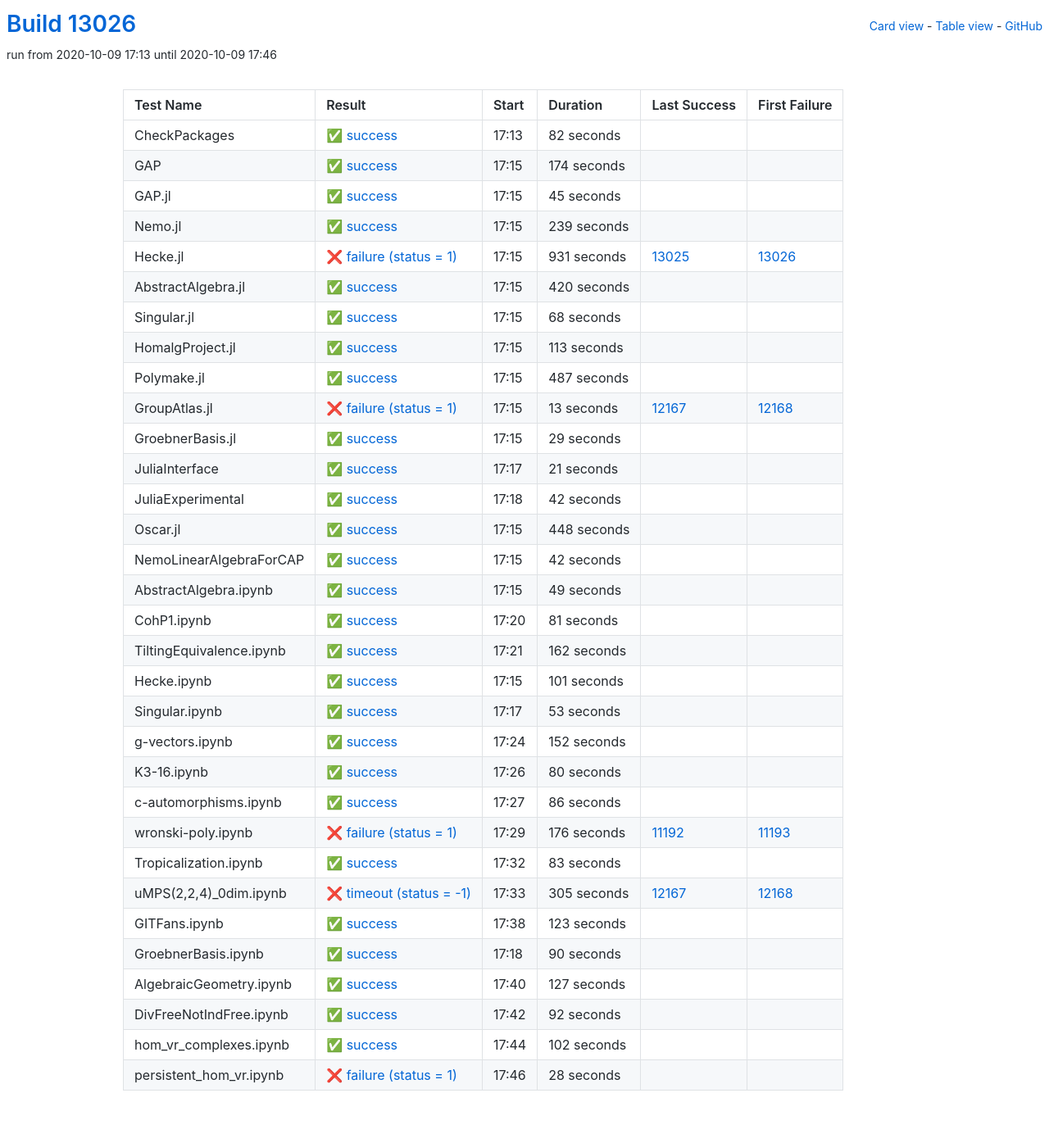
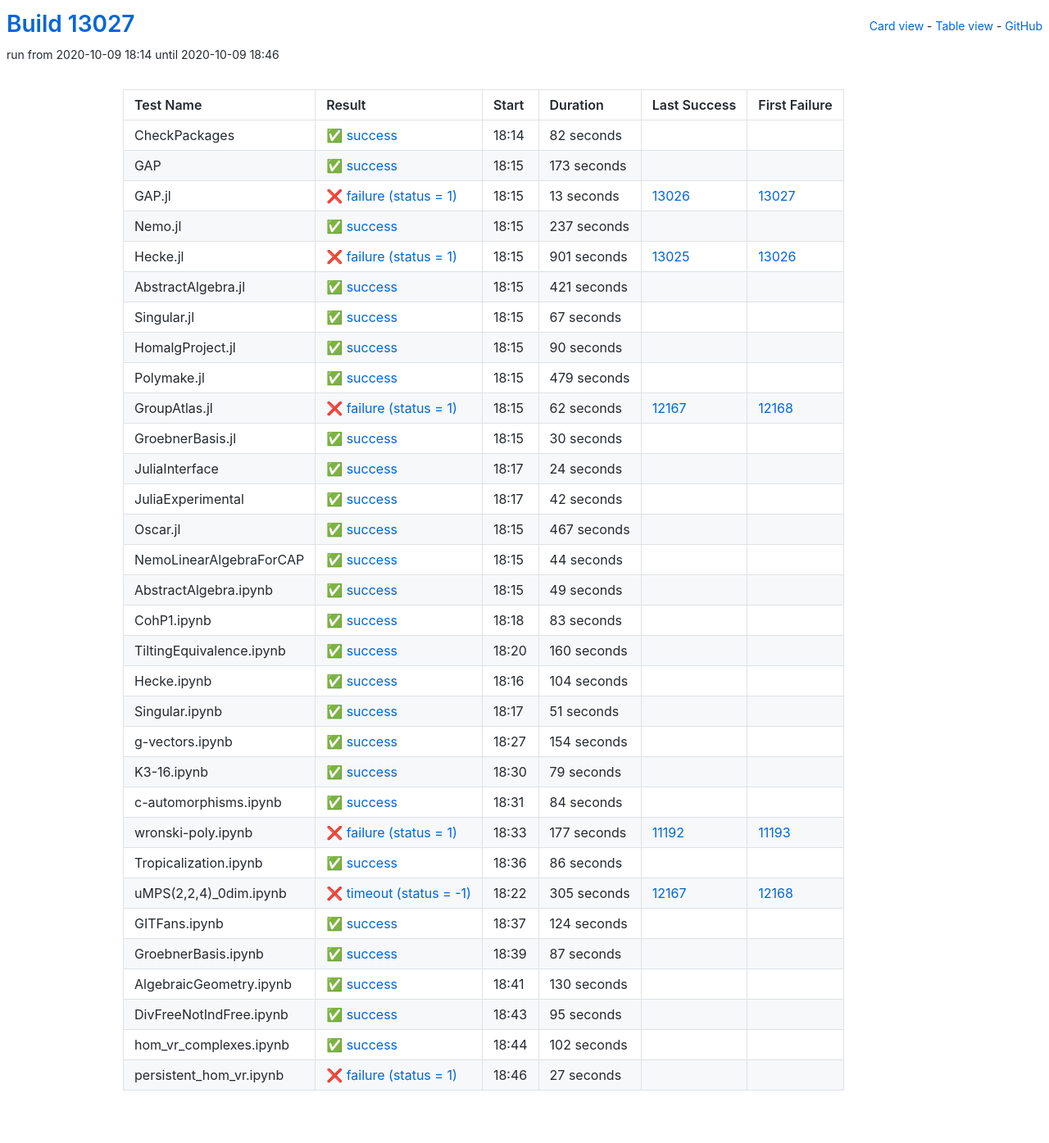
Before and after one commit to oscar-system/oscar-ci-status, a Jekyll site: the page built from table.html, in a window 1280 px wide. Shown: the whole page at 82% size. Built offline with Jekyll 4.4.1, drawn with Linux system fonts in a browser that asks for light colours.

Commit message:
Build #13027

```diff
--- a/_data/ci.yml
+++ b/_data/ci.yml
@@ -1,6 +1,6 @@
 ---
-build: 13026
-build_url: https://oscarci.mathematik.uni-kl.de/job/oscar/13026/
+build: 13027
+build_url: https://oscarci.mathematik.uni-kl.de/job/oscar/13027/
 job: oscar
 organization: oscar-system
 repo: oscar-ci-status
@@ -8,8 +8,8 @@
 tests:
 - name: CheckPackages
   id: checkpackages
-  log: https://oscarci.mathematik.uni-kl.de/job/oscar/13026/artifact/logs/build-13026/CheckPackages.log
-  start: 2020-10-09 17:13
+  log: https://oscarci.mathematik.uni-kl.de/job/oscar/13027/artifact/logs/build-13027/CheckPackages.log
+  start: 2020-10-09 18:14
   success: true
   exitcode: 0
   status: success
@@ -20,140 +20,140 @@
   first_failure_url:
 - name: GAP
   id: gap
-  log: https://oscarci.mathematik.uni-kl.de/job/oscar/13026/artifact/logs/build-13026/GAP.log
-  start: 2020-10-09 17:15
+  log: https://oscarci.mathematik.uni-kl.de/job/oscar/13027/artifact/logs/build-13027/GAP.log
+  start: 2020-10-09 18:15
   success: true
   exitcode: 0
   status: success
-  duration: 174
+  duration: 173
   last_success: false
   last_success_url:
   first_failure: false
   first_failure_url:
 - name: GAP.jl
   id: gap-jl
-  log: https://oscarci.mathematik.uni-kl.de/job/oscar/13026/artifact/logs/build-13026/GAP.jl.log
-  start: 2020-10-09 17:15
+  log: https://oscarci.mathematik.uni-kl.de/job/oscar/13027/artifact/logs/build-13027/GAP.jl.log
+  start: 2020-10-09 18:15
+  success: false
+  exitcode: 1
+  status: failure
+  duration: 13
+  last_success: 13026
+  last_success_url: https://oscarci.mathematik.uni-kl.de/job/oscar/13026/
+  first_failure: 13027
+  first_failure_url: https://oscarci.mathematik.uni-kl.de/job/oscar/13027/
+- name: Nemo.jl
+  id: nemo-jl
+  log: https://oscarci.mathematik.uni-kl.de/job/oscar/13027/artifact/logs/build-13027/Nemo.jl.log
+  start: 2020-10-09 18:15
   success: true
   exitcode: 0
   status: success
-  duration: 45
-  last_success: false
-  last_success_url:
-  first_failure: false
-  first_failure_url:
-- name: Nemo.jl
-  id: nemo-jl
-  log: https://oscarci.mathematik.uni-kl.de/job/oscar/13026/artifact/logs/build-13026/Nemo.jl.log
-  start: 2020-10-09 17:15
-  success: true
-  exitcode: 0
-  status: success
-  duration: 239
+  duration: 237
   last_success: false
   last_success_url:
   first_failure: false
   first_failure_url:
 - name: Hecke.jl
   id: hecke-jl
-  log: https://oscarci.mathematik.uni-kl.de/job/oscar/13026/artifact/logs/build-13026/Hecke.jl.log
-  start: 2020-10-09 17:15
+  log: https://oscarci.mathematik.uni-kl.de/job/oscar/13027/artifact/logs/build-13027/Hecke.jl.log
+  start: 2020-10-09 18:15
   success: false
   exitcode: 1
   status: failure
-  duration: 931
+  duration: 901
   last_success: 13025
   last_success_url: https://oscarci.mathematik.uni-kl.de/job/oscar/13025/
   first_failure: 13026
   first_failure_url: https://oscarci.mathematik.uni-kl.de/job/oscar/13026/
 - name: AbstractAlgebra.jl
   id: abstractalgebra-jl
-  log: https://oscarci.mathematik.uni-kl.de/job/oscar/13026/artifact/logs/build-13026/AbstractAlgebra.jl.log
-  start: 2020-10-09 17:15
+  log: https://oscarci.mathematik.uni-kl.de/job/oscar/13027/artifact/logs/build-13027/AbstractAlgebra.jl.log
+  start: 2020-10-09 18:15
   success: true
   exitcode: 0
   status: success
-  duration: 420
+  duration: 421
   last_success: false
   last_success_url:
   first_failure: false
   first_failure_url:
 - name: Singular.jl
   id: singular-jl
-  log: https://oscarci.mathematik.uni-kl.de/job/oscar/13026/artifact/logs/build-13026/Singular.jl.log
-  start: 2020-10-09 17:15
+  log: https://oscarci.mathematik.uni-kl.de/job/oscar/13027/artifact/logs/build-13027/Singular.jl.log
+  start: 2020-10-09 18:15
   success: true
   exitcode: 0
   status: success
-  duration: 68
+  duration: 67
   last_success: false
   last_success_url:
   first_failure: false
   first_failure_url:
 - name: HomalgProject.jl
   id: homalgproject-jl
-  log: https://oscarci.mathematik.uni-kl.de/job/oscar/13026/artifact/logs/build-13026/HomalgProject.jl.log
-  start: 2020-10-09 17:15
+  log: https://oscarci.mathematik.uni-kl.de/job/oscar/13027/artifact/logs/build-13027/HomalgProject.jl.log
+  start: 2020-10-09 18:15
   success: true
   exitcode: 0
   status: success
-  duration: 113
+  duration: 90
   last_success: false
   last_success_url:
   first_failure: false
   first_failure_url:
 - name: Polymake.jl
   id: polymake-jl
-  log: https://oscarci.mathematik.uni-kl.de/job/oscar/13026/artifact/logs/build-13026/Polymake.jl.log
-  start: 2020-10-09 17:15
+  log: https://oscarci.mathematik.uni-kl.de/job/oscar/13027/artifact/logs/build-13027/Polymake.jl.log
+  start: 2020-10-09 18:15
   success: true
   exitcode: 0
   status: success
-  duration: 487
+  duration: 479
   last_success: false
   last_success_url:
   first_failure: false
   first_failure_url:
 - name: GroupAtlas.jl
   id: groupatlas-jl
-  log: https://oscarci.mathematik.uni-kl.de/job/oscar/13026/artifact/logs/build-13026/GroupAtlas.jl.log
-  start: 2020-10-09 17:15
+  log: https://oscarci.mathematik.uni-kl.de/job/oscar/13027/artifact/logs/build-13027/GroupAtlas.jl.log
+  start: 2020-10-09 18:15
   success: false
   exitcode: 1
   status: failure
-  duration: 13
+  duration: 62
   last_success: 12167
   last_success_url: https://oscarci.mathematik.uni-kl.de/job/oscar/12167/
   first_failure: 12168
   first_failure_url: https://oscarci.mathematik.uni-kl.de/job/oscar/12168/
 - name: GroebnerBasis.jl
   id: groebnerbasis-jl
-  log: https://oscarci.mathematik.uni-kl.de/job/oscar/13026/artifact/logs/build-13026/GroebnerBasis.jl.log
-  start: 2020-10-09 17:15
+  log: https://oscarci.mathematik.uni-kl.de/job/oscar/13027/artifact/logs/build-13027/GroebnerBasis.jl.log
+  start: 2020-10-09 18:15
   success: true
   exitcode: 0
   status: success
-  duration: 29
+  duration: 30
   last_success: false
   last_success_url:
   first_failure: false
   first_failure_url:
 - name: JuliaInterface
   id: juliainterface
-  log: https://oscarci.mathematik.uni-kl.de/job/oscar/13026/artifact/logs/build-13026/JuliaInterface.log
-  start: 2020-10-09 17:17
+  log: https://oscarci.mathematik.uni-kl.de/job/oscar/13027/artifact/logs/build-13027/JuliaInterface.log
+  start: 2020-10-09 18:17
   success: true
   exitcode: 0
   status: success
-  duration: 21
+  duration: 24
   last_success: false
   last_success_url:
   first_failure: false
   first_failure_url:
 - name: JuliaExperimental
   id: juliaexperimental
-  log: https://oscarci.mathematik.uni-kl.de/job/oscar/13026/artifact/logs/build-13026/JuliaExperimental.log
-  start: 2020-10-09 17:18
+  log: https://oscarci.mathematik.uni-kl.de/job/oscar/13027/artifact/logs/build-13027/JuliaExperimental.log
+  start: 2020-10-09 18:17
   success: true
   exitcode: 0
   status: success
@@ -164,32 +164,32 @@
   first_failure_url:
 - name: Oscar.jl
   id: oscar-jl
-  log: https://oscarci.mathematik.uni-kl.de/job/oscar/13026/artifact/logs/build-13026/Oscar.jl.log
-  start: 2020-10-09 17:15
+  log: https://oscarci.mathematik.uni-kl.de/job/oscar/13027/artifact/logs/build-13027/Oscar.jl.log
+  start: 2020-10-09 18:15
   success: true
   exitcode: 0
   status: success
-  duration: 448
+  duration: 467
   last_success: false
   last_success_url:
   first_failure: false
   first_failure_url:
 - name: NemoLinearAlgebraForCAP
   id: nemolinearalgebraforcap
-  log: https://oscarci.mathematik.uni-kl.de/job/oscar/13026/artifact/logs/build-13026/NemoLinearAlgebraForCAP.log
-  start: 2020-10-09 17:15
+  log: https://oscarci.mathematik.uni-kl.de/job/oscar/13027/artifact/logs/build-13027/NemoLinearAlgebraForCAP.log
+  start: 2020-10-09 18:15
   success: true
   exitcode: 0
   status: success
-  duration: 42
+  duration: 44
   last_success: false
   last_success_url:
   first_failure: false
   first_failure_url:
 - name: AbstractAlgebra.ipynb
   id: abstractalgebra-ipynb
-  log: https://oscarci.mathematik.uni-kl.de/job/oscar/13026/artifact/logs/build-13026/AbstractAlgebra.ipynb.log
-  start: 2020-10-09 17:15
+  log: https://oscarci.mathematik.uni-kl.de/job/oscar/13027/artifact/logs/build-13027/AbstractAlgebra.ipynb.log
+  start: 2020-10-09 18:15
   success: true
   exitcode: 0
   status: success
@@ -200,80 +200,104 @@
   first_failure_url:
 - name: CohP1.ipynb
   id: cohp1-ipynb
-  log: https://oscarci.mathematik.uni-kl.de/job/oscar/13026/artifact/logs/build-13026/CohP1.ipynb.log
-  start: 2020-10-09 17:20
+  log: https://oscarci.mathematik.uni-kl.de/job/oscar/13027/artifact/logs/build-13027/CohP1.ipynb.log
+  start: 2020-10-09 18:18
   success: true
   exitcode: 0
   status: success
-  duration: 81
+  duration: 83
   last_success: false
   last_success_url:
   first_failure: false
   first_failure_url:
 - name: TiltingEquivalence.ipynb
   id: tiltingequivalence-ipynb
-  log: https://oscarci.mathematik.uni-kl.de/job/oscar/13026/artifact/logs/build-13026/TiltingEquivalence.ipynb.log
-  start: 2020-10-09 17:21
+  log: https://oscarci.mathematik.uni-kl.de/job/oscar/13027/artifact/logs/build-13027/TiltingEquivalence.ipynb.log
+  start: 2020-10-09 18:20
   success: true
   exitcode: 0
   status: success
-  duration: 162
+  duration: 160
   last_success: false
   last_success_url:
   first_failure: false
   first_failure_url:
 - name: Hecke.ipynb
   id: hecke-ipynb
-  log: https://oscarci.mathematik.uni-kl.de/job/oscar/13026/artifact/logs/build-13026/Hecke.ipynb.log
-  start: 2020-10-09 17:15
+  log: https://oscarci.mathematik.uni-kl.de/job/oscar/13027/artifact/logs/build-13027/Hecke.ipynb.log
+  start: 2020-10-09 18:16
   success: true
   exitcode: 0
   status: success
-  duration: 101
+  duration: 104
   last_success: false
   last_success_url:
   first_failure: false
   first_failure_url:
 - name: Singular.ipynb
   id: singular-ipynb
-  log: https://oscarci.mathematik.uni-kl.de/job/oscar/13026/artifact/logs/build-13026/Singular.ipynb.log
-  start: 2020-10-09 17:17
+  log: https://oscarci.mathematik.uni-kl.de/job/oscar/13027/artifact/logs/build-13027/Singular.ipynb.log
+  start: 2020-10-09 18:17
   success: true
   exitcode: 0
   status: success
-  duration: 53
+  duration: 51
   last_success: false
   last_success_url:
   first_failure: false
   first_failure_url:
 - name: g-vectors.ipynb
   id: g-vectors-ipynb
-  log: https://oscarci.mathematik.uni-kl.de/job/oscar/13026/artifact/logs/build-13026/g-vectors.ipynb.log
-  start: 2020-10-09 17:24
+  log: https://oscarci.mathematik.uni-kl.de/job/oscar/13027/artifact/logs/build-13027/g-vectors.ipynb.log
+  start: 2020-10-09 18:27
   success: true
   exitcode: 0
   status: success
-  duration: 152
+  duration: 154
   last_success: false
   last_success_url:
   first_failure: false
   first_failure_url:
 - name: K3-16.ipynb
   id: k3-16-ipynb
-  log: https://oscarci.mathematik.uni-kl.de/job/oscar/13026/artifact/logs/build-13026/K3-16.ipynb.log
-  start: 2020-10-09 17:26
+  log: https://oscarci.mathematik.uni-kl.de/job/oscar/13027/artifact/logs/build-13027/K3-16.ipynb.log
+  start: 2020-10-09 18:30
   success: true
   exitcode: 0
   status: success
-  duration: 80
+  duration: 79
   last_success: false
   last_success_url:
   first_failure: false
   first_failure_url:
 - name: c-automorphisms.ipynb
   id: c-automorphisms-ipynb
-  log: https://oscarci.mathematik.uni-kl.de/job/oscar/13026/artifact/logs/build-13026/c-automorphisms.ipynb.log
-  start: 2020-10-09 17:27
+  log: https://oscarci.mathematik.uni-kl.de/job/oscar/13027/artifact/logs/build-13027/c-automorphisms.ipynb.log
+  start: 2020-10-09 18:31
+  success: true
+  exitcode: 0
+  status: success
+  duration: 84
+  last_success: false
+  last_success_url:
+  first_failure: false
+  first_failure_url:
+- name: wronski-poly.ipynb
+  id: wronski-poly-ipynb
+  log: https://oscarci.mathematik.uni-kl.de/job/oscar/13027/artifact/logs/build-13027/wronski-poly.ipynb.log
+  start: 2020-10-09 18:33
+  success: false
+  exitcode: 1
+  status: failure
+  duration: 177
+  last_success: 11192
+  last_success_url: https://oscarci.mathematik.uni-kl.de/job/oscar/11192/
+  first_failure: 11193
+  first_failure_url: https://oscarci.mathematik.uni-kl.de/job/oscar/11193/
+- name: Tropicalization.ipynb
+  id: tropicalization-ipynb
+  log: https://oscarci.mathematik.uni-kl.de/job/oscar/13027/artifact/logs/build-13027/Tropicalization.ipynb.log
+  start: 2020-10-09 18:36
   success: true
   exitcode: 0
   status: success
@@ -282,34 +306,10 @@
   last_success_url:
   first_failure: false
   first_failure_url:
-- name: wronski-poly.ipynb
-  id: wronski-poly-ipynb
-  log: https://oscarci.mathematik.uni-kl.de/job/oscar/13026/artifact/logs/build-13026/wronski-poly.ipynb.log
-  start: 2020-10-09 17:29
-  success: false
-  exitcode: 1
-  status: failure
-  duration: 176
-  last_success: 11192
-  last_success_url: https://oscarci.mathematik.uni-kl.de/job/oscar/11192/
-  first_failure: 11193
-  first_failure_url: https://oscarci.mathematik.uni-kl.de/job/oscar/11193/
-- name: Tropicalization.ipynb
-  id: tropicalization-ipynb
-  log: https://oscarci.mathematik.uni-kl.de/job/oscar/13026/artifact/logs/build-13026/Tropicalization.ipynb.log
-  start: 2020-10-09 17:32
-  success: true
-  exitcode: 0
-  status: success
-  duration: 83
-  last_success: false
-  last_success_url:
-  first_failure: false
-  first_failure_url:
 - name: uMPS(2,2,4)_0dim.ipynb
   id: umps-2-2-4-0dim-ipynb
-  log: https://oscarci.mathematik.uni-kl.de/job/oscar/13026/artifact/logs/build-13026/uMPS-2-2-4-_0dim.ipynb.log
-  start: 2020-10-09 17:33
+  log: https://oscarci.mathematik.uni-kl.de/job/oscar/13027/artifact/logs/build-13027/uMPS-2-2-4-_0dim.ipynb.log
+  start: 2020-10-09 18:22
   success: false
   exitcode: -1
   status: timeout
@@ -320,56 +320,56 @@
   first_failure_url: https://oscarci.mathematik.uni-kl.de/job/oscar/12168/
 - name: GITFans.ipynb
   id: gitfans-ipynb
-  log: https://oscarci.mathematik.uni-kl.de/job/oscar/13026/artifact/logs/build-13026/GITFans.ipynb.log
-  start: 2020-10-09 17:38
+  log: https://oscarci.mathematik.uni-kl.de/job/oscar/13027/artifact/logs/build-13027/GITFans.ipynb.log
+  start: 2020-10-09 18:37
   success: true
   exitcode: 0
   status: success
-  duration: 123
+  duration: 124
   last_success: false
   last_success_url:
   first_failure: false
   first_failure_url:
 - name: GroebnerBasis.ipynb
   id: groebnerbasis-ipynb
-  log: https://oscarci.mathematik.uni-kl.de/job/oscar/13026/artifact/logs/build-13026/GroebnerBasis.ipynb.log
-  start: 2020-10-09 17:18
+  log: https://oscarci.mathematik.uni-kl.de/job/oscar/13027/artifact/logs/build-13027/GroebnerBasis.ipynb.log
+  start: 2020-10-09 18:39
   success: true
   exitcode: 0
   status: success
-  duration: 90
+  duration: 87
   last_success: false
   last_success_url:
   first_failure: false
   first_failure_url:
 - name: AlgebraicGeometry.ipynb
   id: algebraicgeometry-ipynb
-  log: https://oscarci.mathematik.uni-kl.de/job/oscar/13026/artifact/logs/build-13026/AlgebraicGeometry.ipynb.log
-  start: 2020-10-09 17:40
+  log: https://oscarci.mathematik.uni-kl.de/job/oscar/13027/artifact/logs/build-13027/AlgebraicGeometry.ipynb.log
+  start: 2020-10-09 18:41
   success: true
   exitcode: 0
   status: success
-  duration: 127
+  duration: 130
   last_success: false
   last_success_url:
   first_failure: false
   first_failure_url:
 - name: DivFreeNotIndFree.ipynb
   id: divfreenotindfree-ipynb
-  log: https://oscarci.mathematik.uni-kl.de/job/oscar/13026/artifact/logs/build-13026/DivFreeNotIndFree.ipynb.log
-  start: 2020-10-09 17:42
+  log: https://oscarci.mathematik.uni-kl.de/job/oscar/13027/artifact/logs/build-13027/DivFreeNotIndFree.ipynb.log
+  start: 2020-10-09 18:43
   success: true
   exitcode: 0
   status: success
-  duration: 92
+  duration: 95
   last_success: false
   last_success_url:
   first_failure: false
   first_failure_url:
 - name: hom_vr_complexes.ipynb
   id: hom-vr-complexes-ipynb
-  log: https://oscarci.mathematik.uni-kl.de/job/oscar/13026/artifact/logs/build-13026/hom_vr_complexes.ipynb.log
-  start: 2020-10-09 17:44
+  log: https://oscarci.mathematik.uni-kl.de/job/oscar/13027/artifact/logs/build-13027/hom_vr_complexes.ipynb.log
+  start: 2020-10-09 18:44
   success: true
   exitcode: 0
   status: success
@@ -380,12 +380,12 @@
   first_failure_url:
 - name: persistent_hom_vr.ipynb
   id: persistent-hom-vr-ipynb
-  log: https://oscarci.mathematik.uni-kl.de/job/oscar/13026/artifact/logs/build-13026/persistent_hom_vr.ipynb.log
-  start: 2020-10-09 17:46
+  log: https://oscarci.mathematik.uni-kl.de/job/oscar/13027/artifact/logs/build-13027/persistent_hom_vr.ipynb.log
+  start: 2020-10-09 18:46
   success: false
   exitcode: 1
   status: failure
-  duration: 28
+  duration: 27
   last_success: false
   last_success_url:
   first_failure: false
```
Also changed, not shown: README.md.
